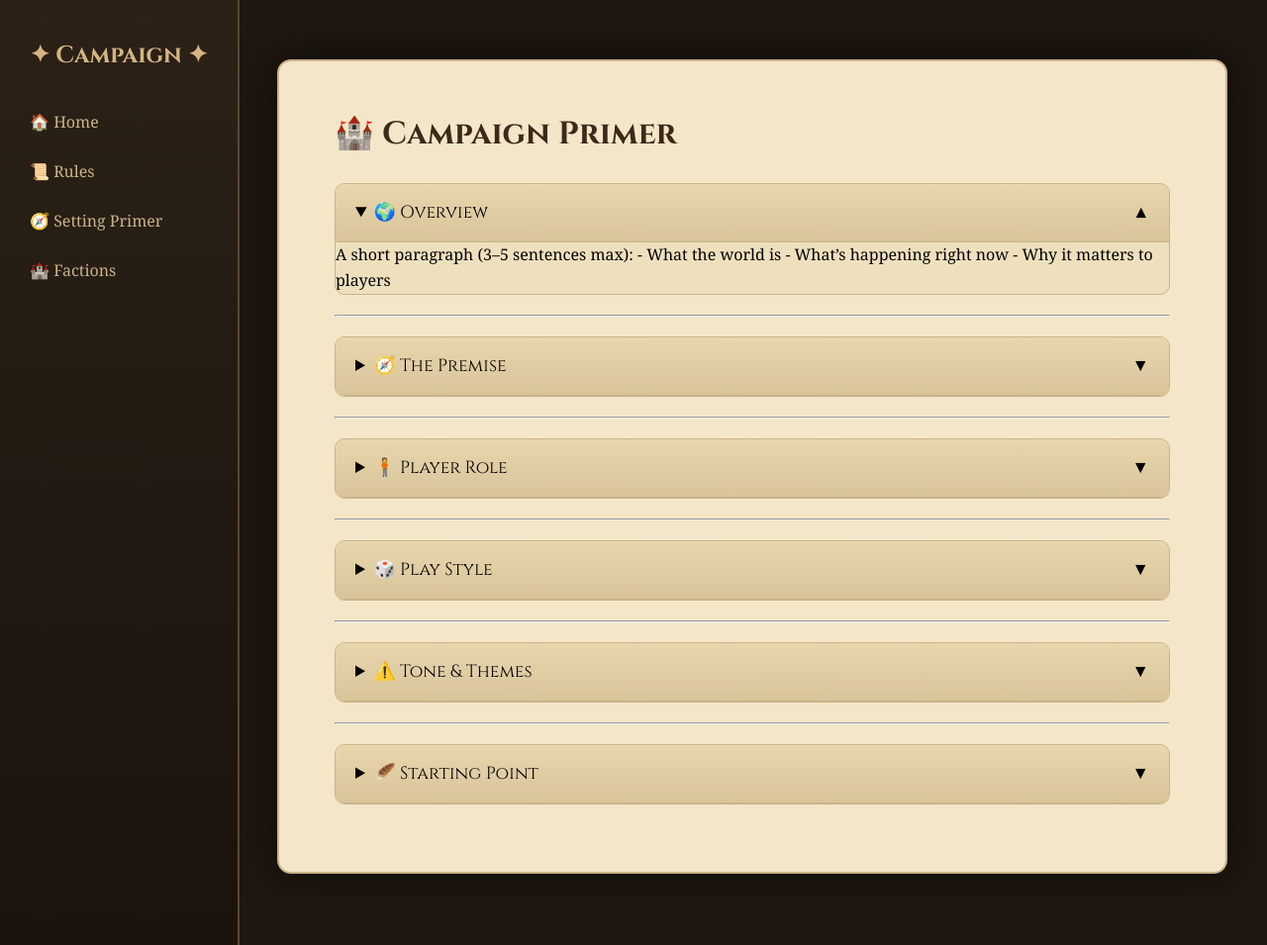
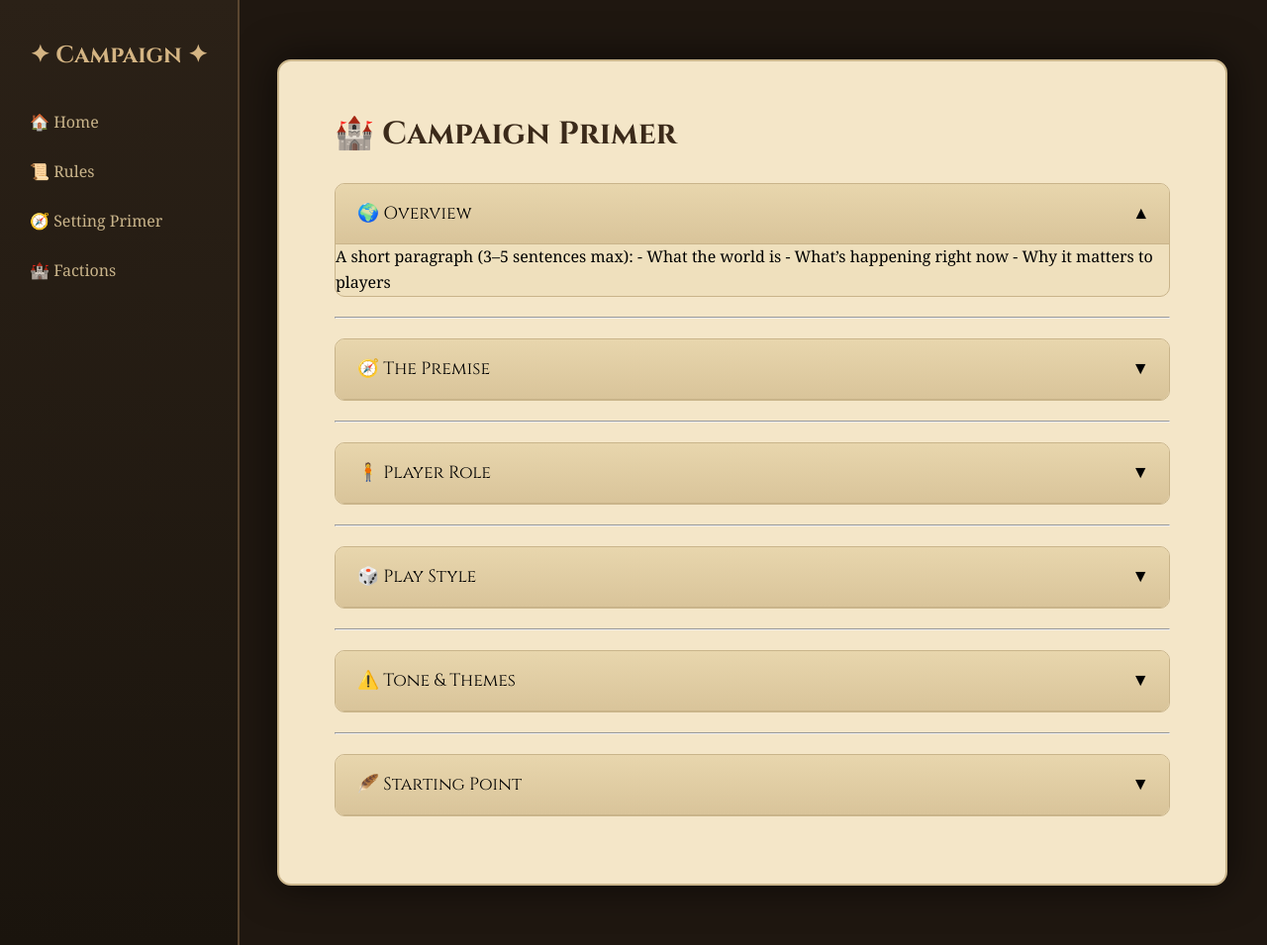
Before and after one commit to reisundae/reisundae.github.io, a Jekyll site: the page built from index.md, in a window 1280 px wide and 955 px high. Shown: the whole window at 99% size. Built offline with Jekyll 4.4.1, drawn with Linux system fonts in a browser that asks for light colours.

Commit message:
Update style.css

```diff
--- a/assets/css/style.css
+++ b/assets/css/style.css
@@ -107,29 +107,40 @@
 }
 
 /* ========================= */
-/* UPGRADED COLLAPSIBLE UI   */
+/* COLLAPSIBLE UI (FIXED)    */
 /* ========================= */
 
 details {
   background: #efe0bd;
   border: 1px solid #c9b48a;
   border-radius: 10px;
+
+  /* consistent spacing outside */
   margin: 20px 0;
+
   overflow: hidden;
 }
 
 /* Header */
 summary {
   cursor: pointer;
-  padding: 15px 20px;
+
+  /* better breathing room */
+  padding: 16px 22px;
+
   font-family: 'Cinzel', serif;
   font-size: 1.1em;
+
   background: linear-gradient(#e8d6ad, #d9c49a);
   border-bottom: 1px solid #c9b48a;
+
   position: relative;
+
+  /* remove default list styling spacing quirks */
+  list-style: none;
 }
 
-/* Remove default triangle */
+/* Remove default triangle (modern + fallback) */
 summary::-webkit-details-marker {
   display: none;
 }
@@ -139,22 +150,37 @@
   content: "▼";
   position: absolute;
   right: 20px;
-  transition: 0.2s;
+  top: 50%;
+  transform: translateY(-50%);
+  transition: 0.2s ease;
 }
 
 /* Rotate arrow when open */
 details[open] summary::after {
-  transform: rotate(180deg);
+  transform: translateY(-50%) rotate(180deg);
 }
 
-/* Content inside */
+/* Content area inside details */
 details > *:not(summary) {
-  padding: 15px 20px;
+  padding: 18px 22px;
+
+  /* ensures paragraphs/lists don't feel glued together */
+  margin: 0;
 }
 
-/* Fancy divider inside */
-details p, details ul {
-  margin-top: 10px;
+/* Add controlled spacing for text blocks inside */
+details p {
+  margin: 10px 0;
+}
+
+details ul {
+  margin: 10px 0 10px 18px;
+  padding-left: 18px;
+}
+
+/* Optional: spacing between multiple inner elements */
+details > *:not(summary) > * {
+  margin-bottom: 10px;
 }
 
 /* Links */
```
